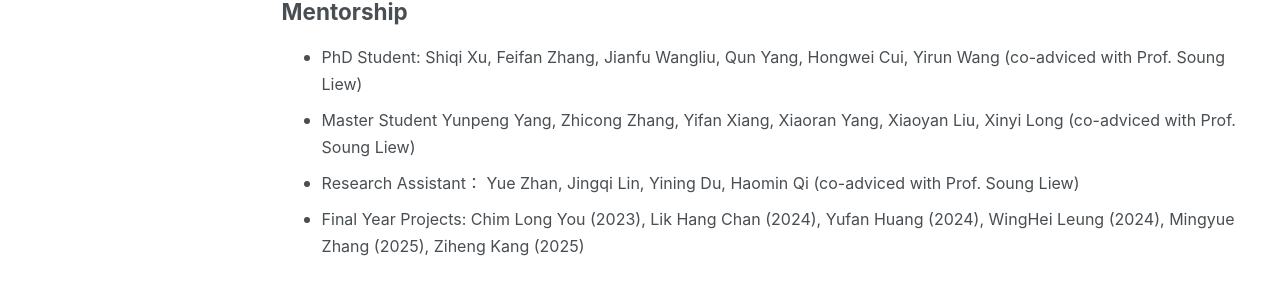
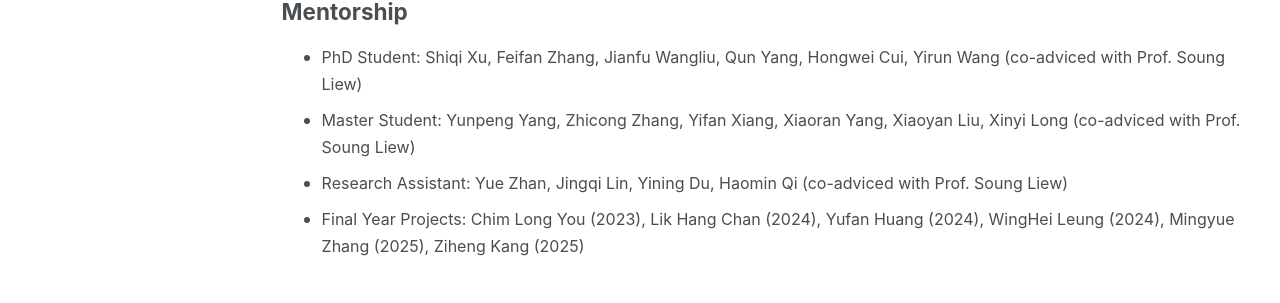
Before and after one commit to yuyangdu01/yuyangdu01.github.io, a Jekyll site: the page built from _pages/cv.md, in a window 1280 px wide and 1270 px high. Shown: the part 630-933 px from the top of the window. Built offline with Jekyll 4.4.1, drawn with Linux system fonts in a browser that asks for light colours; some web fonts are replaced.

Commit message:
Update cv.md

```diff
--- a/_pages/cv.md
+++ b/_pages/cv.md
@@ -24,6 +24,6 @@ Teaching
 Mentorship
 ------
 * <font size=3> PhD Student: Shiqi Xu, Feifan Zhang, Jianfu Wangliu, Qun Yang, Hongwei Cui, Yirun Wang (co-adviced with Prof. Soung Liew)</font>
-* <font size=3> Master Student Yunpeng Yang, Zhicong Zhang, Yifan Xiang, Xiaoran Yang, Xiaoyan Liu, Xinyi Long (co-adviced with Prof. Soung Liew)</font>
-* <font size=3> Research Assistant： Yue Zhan, Jingqi Lin, Yining Du, Haomin Qi (co-adviced with Prof. Soung Liew)</font>
+* <font size=3> Master Student: Yunpeng Yang, Zhicong Zhang, Yifan Xiang, Xiaoran Yang, Xiaoyan Liu, Xinyi Long (co-adviced with Prof. Soung Liew)</font>
+* <font size=3> Research Assistant: Yue Zhan, Jingqi Lin, Yining Du, Haomin Qi (co-adviced with Prof. Soung Liew)</font>
 * <font size=3> Final Year Projects: Chim Long You (2023), Lik Hang Chan (2024), Yufan Huang (2024), WingHei Leung (2024), Mingyue Zhang (2025), Ziheng Kang (2025)</font>
```
